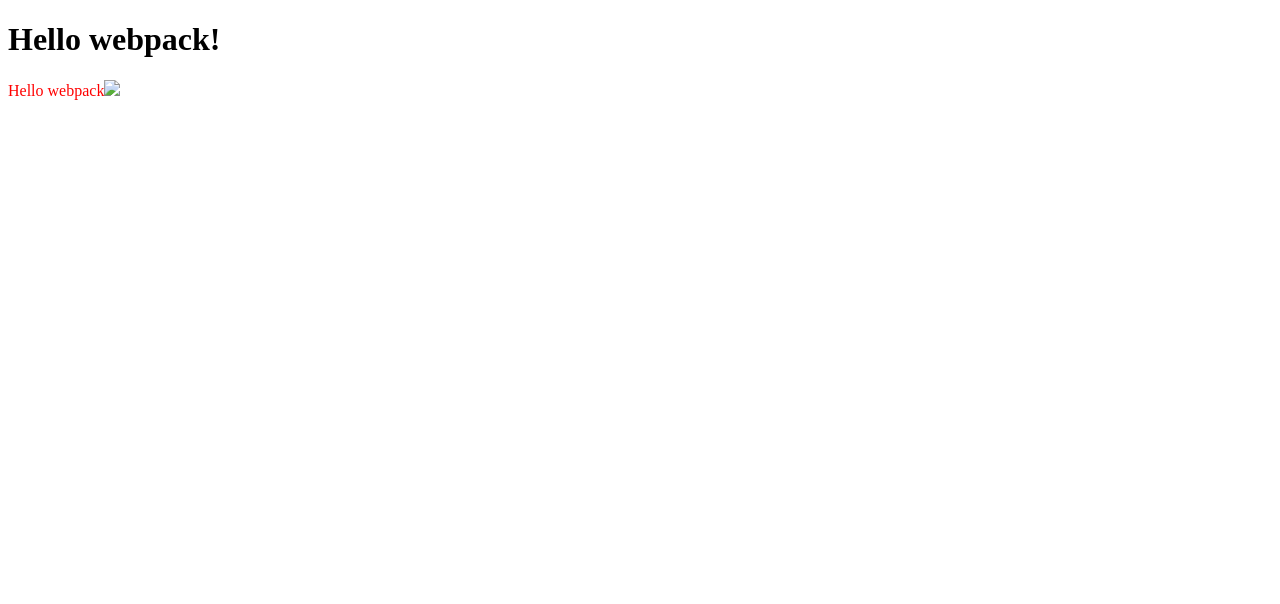
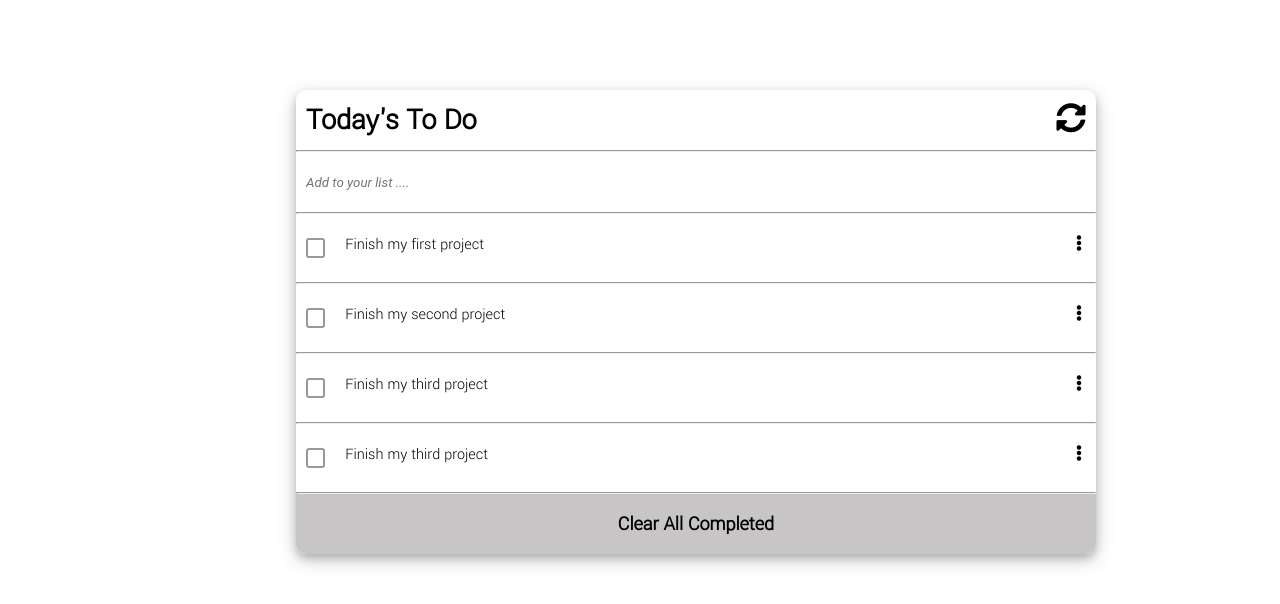
Before and after one commit to 1GORDON/Web-pack, a website built with webpack: page src/index.html in a window 1280 px wide. Built offline with nearby package versions, Linux system fonts and the light colour scheme.

Commit message:
created the todo list

```diff
--- a/src/data.csv
+++ /dev/null
@@ -1,4 +0,0 @@
-to,from,heading,body
-Mary,John,Reminder,Call Cindy on Tuesday
-Zoe,Bill,Reminder,Buy orange juice
-Autumn,Lindsey,Letter,I miss you
--- a/src/data.xml
+++ /dev/null
@@ -1,7 +0,0 @@
-<?xml version="1.0" encoding="UTF-8"?>
-<note>
-  <to>Mary</to>
-  <from>John</from>
-  <heading>Reminder</heading>
-  <body>Call Cindy on Tuesday</body>
-</note>
--- a/src/index.html
+++ b/src/index.html
@@ -3,9 +3,27 @@
 <head>
     <meta charset="UTF-8">
     <meta name="viewport" content="width=device-width, initial-scale=1.0">
-    <title>Wbpack Exercise</title>
+    <title>Todo App JavaScript</title>
+    <link rel="stylesheet" href="style.css">
+    <link rel="stylesheet" href="https://cdnjs.cloudflare.com/ajax/libs/font-awesome/5.15.3/css/all.min.css" integrity="sha512-iBBXm8fW90+nuLcSKlbmrPcLa0OT92xO1BIsZ+ywDWZCvqsWgccV3gFoRBv0z+8dLJgyAHIhR35VZc2oM/gI1w==" crossorigin="anonymous"/>
 </head>
 <body>
-    <h1>Hello webpack!</h1>
+  <div class="wrapper">
+    <header>Today's To Do<span><i class="fas fa-sync-alt"></i></span></header>
+    <hr>
+    <div class="inputField">
+      <input type="text" id="input-box" placeholder="Add to your list ....">
+    </div>
+    <hr>
+    <ul class="todoList">
+
+    </ul>
+    <div class="footer">
+      <span>Clear All <span class="pendingTasks"></span> Completed</span>
+    </div>
+  </div>
+
+  <script src="index.js"></script>
+
 </body>
 </html>
--- a/src/index.js
+++ b/src/index.js
@@ -1,26 +1,40 @@
-import _ from 'lodash';
-import './style.css';
-import Icon from './icon.png';
-import Data from './data.xml';
-import Notes from './data.csv';
+window.onload = () =>{
 
-function component() {
-  const element = document.createElement('div');
+  let tasks = [
+  {
+    description: 'Finish my first project',
+    completed: false,
+    index: 0,
+  },
+  {
+    description: 'Finish my second project',
+    completed: false,
+    index: 1,
+  },
+  {
+    description: 'Finish my third project',
+    completed: false,
+    index: 2,
+  },
+  {
+    description: 'Finish my third project',
+    completed: false,
+    index: 2,
+  },
+  ];
 
-  // Lodash, now imported by this script
-  element.innerHTML = _.join(['Hello', 'webpack'], ' ');
-  element.classList.add('hello');
+  const todoList = document.querySelector('.todoList');
 
-  // Add the image to our existing div.
-  const myIcon = new Image();
-  myIcon.src = Icon;
+  const displayToDo = () => {
+    tasks.forEach((task) => {
+      todoList.innerHTML += `<label class="checkbox" for="myCheckboxId">
+      <input class="checkbox__input" type="checkbox" name="myCheckboxName" id="myCheckboxId" placeholder=".">
+      <div class="checkbox__box"></div>
+      <li>${task.description}<span><i class="fa fa-ellipsis-v" aria-hidden="true"></i></span></li>
+    </label><hr>`;
+    });
+  };
 
-  element.appendChild(myIcon);
+  displayToDo();
 
-  console.log(Data);
-  console.log(Notes);
-
-  return element;
-}
-
-document.body.appendChild(component());
+  }
--- a/src/style.css
+++ b/src/style.css
@@ -1,13 +1,131 @@
-@font-face {
-  font-family: "MyFont";
-  src: url("./my-font.woff2") format("woff2"),
-    url("./my-font.woff") format("woff");
-  font-weight: 600;
-  font-style: normal;
+@import url("https://fonts.googleapis.com/css2?family=Yantramanav:wght@300&display=swap");
+
+* {
+  box-sizing: border-box;
+  margin: 0;
 }
 
-.hello {
-  color: red;
-  background: url("./icon.png");
-  font-family: "MyFont";
+body {
+  width: 100%;
+  display: flex;
+  justify-content: center;
 }
+
+.wrapper {
+  width: 50rem;
+  min-height: 30vh;
+  margin-left: 7rem;
+  margin-top: 90px;
+  border-radius: 10px;
+  font-family: "Yantramanav", sans-serif;
+  box-shadow: 0 4px 8px 0 rgba(0, 0, 0, 0.2), 0 6px 20px 0 rgba(0, 0, 0, 0.19);
+}
+
+header {
+  display: flex;
+  flex-direction: row;
+  justify-content: space-between;
+  font-size: 30px;
+  font-weight: 600;
+  height: 60px;
+  align-items: center;
+  padding-left: 10px;
+  padding-right: 10px;
+}
+
+header span {
+  font-size: 30px;
+  font-weight: 300;
+  cursor: pointer;
+}
+
+.inputField {
+  display: flex;
+  width: 100%;
+  height: 60px;
+}
+
+input {
+  background-color: transparent;
+  border: 0px solid;
+}
+
+.inputField #input-box {
+  height: 100%;
+  width: 100%;
+  font-family: "Roboto", sans-serif;
+  padding-left: 10px;
+}
+
+.inputField #input-box::placeholder {
+  font-style: italic;
+}
+
+.todoList {
+  display: flex;
+  flex-direction: column;
+  padding: 0;
+}
+
+hr {
+  color: rgb(78, 78, 78);
+  width: 100%;
+}
+
+.todoList li {
+  display: flex;
+  position: relative;
+  list-style: none;
+  height: 60px;
+  margin-bottom: 8px;
+  font-weight: 500;
+  padding: 10px;
+  align-items: center;
+  width: 100%;
+}
+
+.todoList li span {
+  position: absolute;
+  right: 0px;
+  width: 20px;
+  cursor: pointer;
+}
+
+.checkbox {
+  display: inline-flex;
+  align-items: center;
+  cursor: pointer;
+  padding-left: 10px;
+}
+
+.checkbox__input {
+  display: none;
+}
+
+.checkbox__box {
+  width: 1.2em;
+  height: 1.2em;
+  border: 2px solid rgba(146, 144, 144, 0.932);
+  border-radius: 3px;
+  display: flex;
+  align-items: center;
+  justify-content: center;
+  margin-right: 10px;
+  flex-shrink: 0;
+}
+
+.footer {
+  display: flex;
+  width: 100%;
+  height: 60px;
+  border-bottom-left-radius: 10px;
+  border-bottom-right-radius: 10px;
+  align-items: center;
+  justify-content: center;
+  background-color: rgb(199, 197, 197);
+}
+
+.footer > span {
+  font-size: 20px;
+  font-weight: 700;
+}
```
Also changed, not shown: .eslintrc.json (added), .github/workflows/linters.yml (added), .stylelintrc.json (added), dist/31d6cfe0d16ae931b73c.png (deleted), dist/31d6cfe0d16ae931b73c.woff (deleted), dist/31d6cfe0d16ae931b73c.woff2 (deleted), src/icon.png (deleted), src/my-font.woff (deleted), src/my-font.woff2 (deleted), 1 other file.
